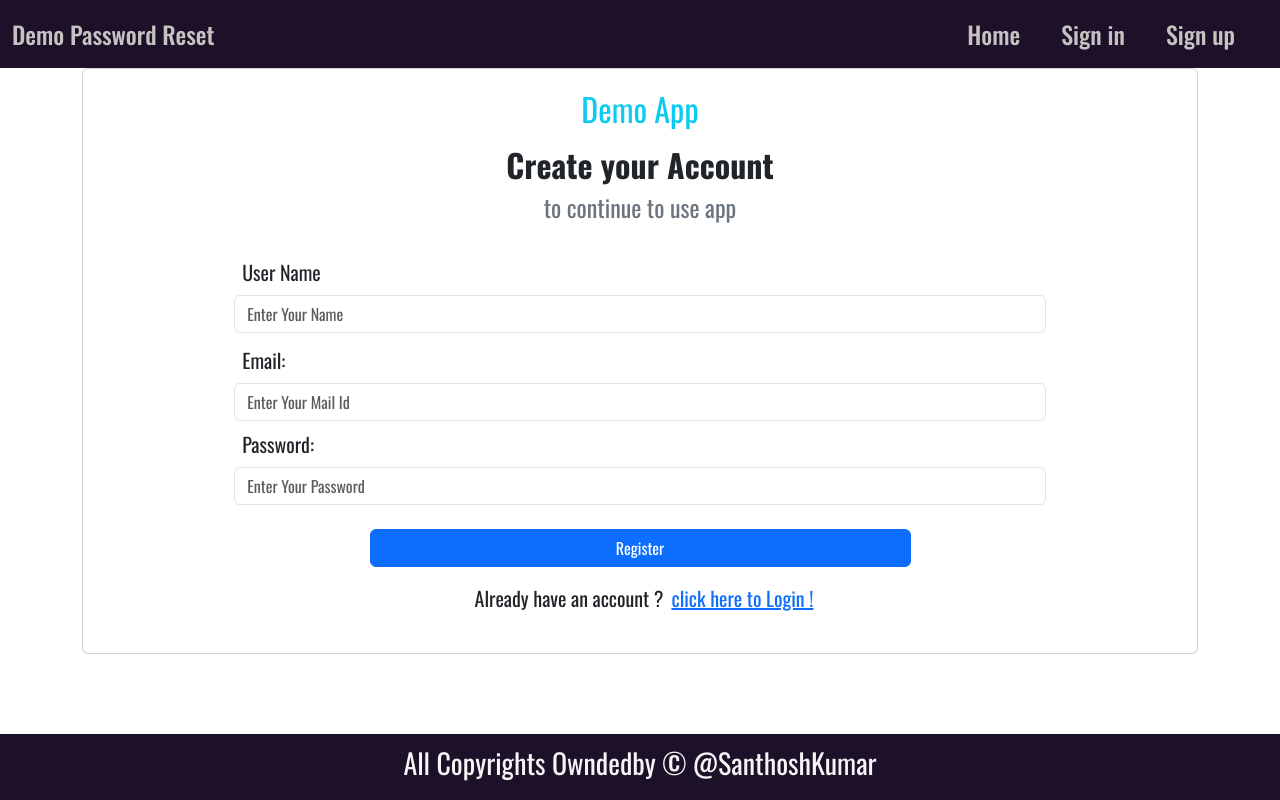
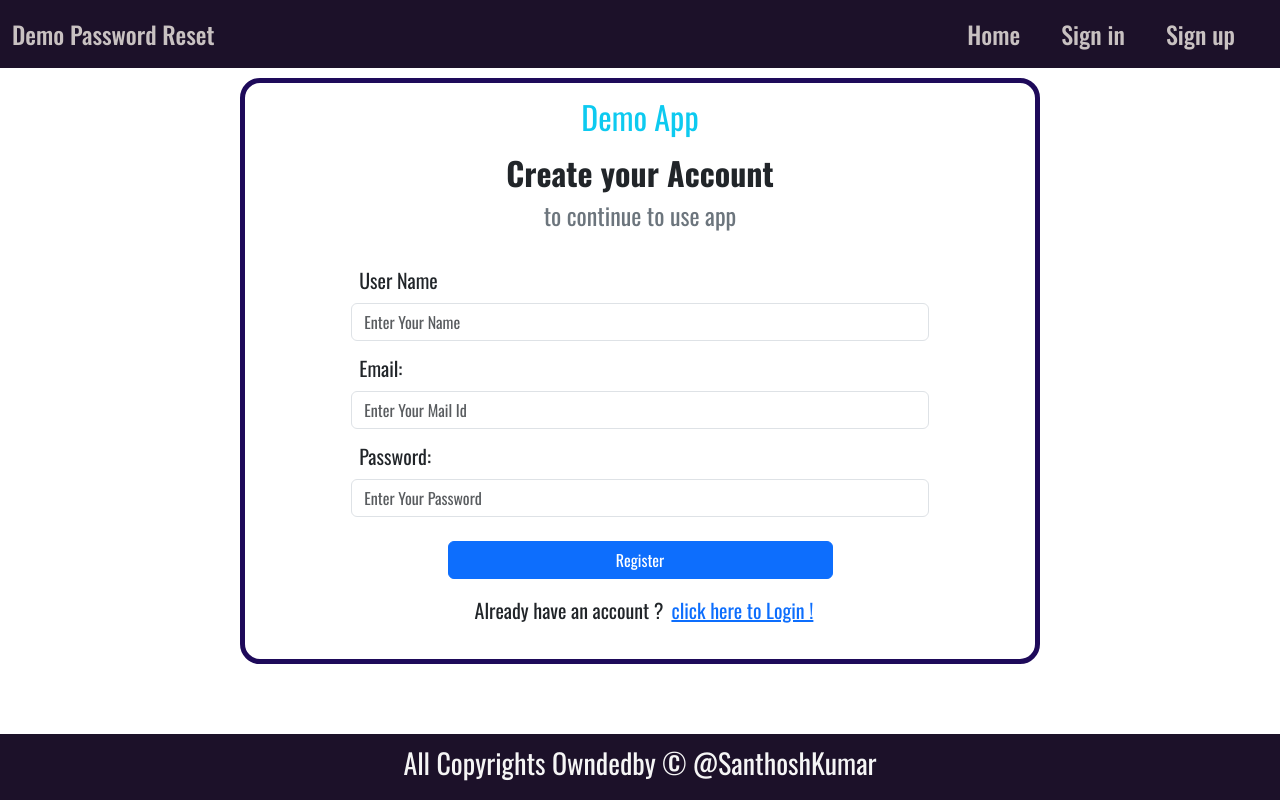
Before and after one commit to SanthoshKumar211299/Password_Flow_New_Frontend, a React (Vite) app: page /register in a window 1280 px wide. Built offline with nearby package versions, Linux system fonts and the light colour scheme.

Commit message:
new changes

```diff
--- a/src/Pages/ForgotPassword.jsx
+++ b/src/Pages/ForgotPassword.jsx
@@ -25,7 +25,7 @@ const ForgotPassword = () => {
   };
   return (
     <div className="d-flex justify-content-center align-items-center container mt-5">
-      <div className="bg-white p-3 mt-6 card">
+      <div className="bg-white p-3 mt-5 card">
         <legend className="fs-2 text-center ">
           <span className=" text-info"> Demo App</span>
         </legend>
--- a/src/Pages/Login.css
+++ b/src/Pages/Login.css
@@ -0,0 +1,16 @@
+
+.form {
+    margin-top: 10px;
+
+    margin-bottom: 100px;
+    overflow: hidden;
+    display: flex;
+    justify-content: center;
+  }
+  .card {
+    width: 100vh;
+    border: 5px solid rgb(30, 10, 90);
+    border-radius: 20px;
+    padding: 10px !important;
+    font-size: 20px !important;
+  }
--- a/src/Pages/Register.jsx
+++ b/src/Pages/Register.jsx
@@ -29,7 +29,7 @@ const Register = () => {
     setUsername("");
   };
   return (
-    <div className="container form">
+    <div className="container form ">
     <form onSubmit={handleSubmit} className="card fs-5 p-3">
       <fieldset>
       <legend className="fs-2 text-center ">
@@ -79,8 +79,8 @@ const Register = () => {
         </div>
 
         {/* password field */}
-        <div className="col-12 col-md-12 col-sm-12 d-flex justify-content-center mt-0 pt-2">
-          <div className="col-12 col-md-9 col-sm-12 ">
+        <div className="col-12 col-md-12 col-sm-12 d-flex justify-content-center mt-1 pt-2">
+          <div className="col-12 col-md-9 col-sm-12 mt-6">
             <label htmlFor="password" className="form-label ms-2">
               Password:
             </label>
```
